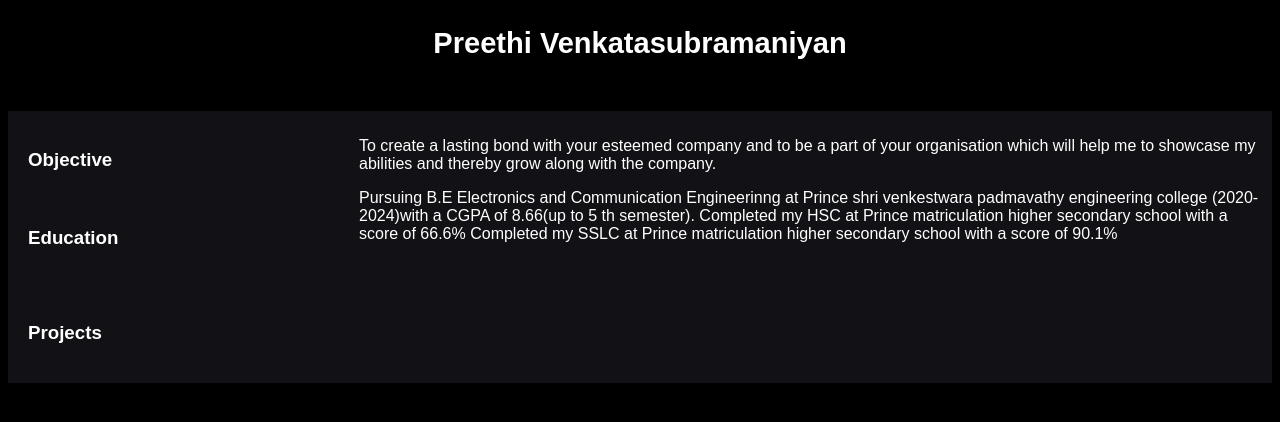
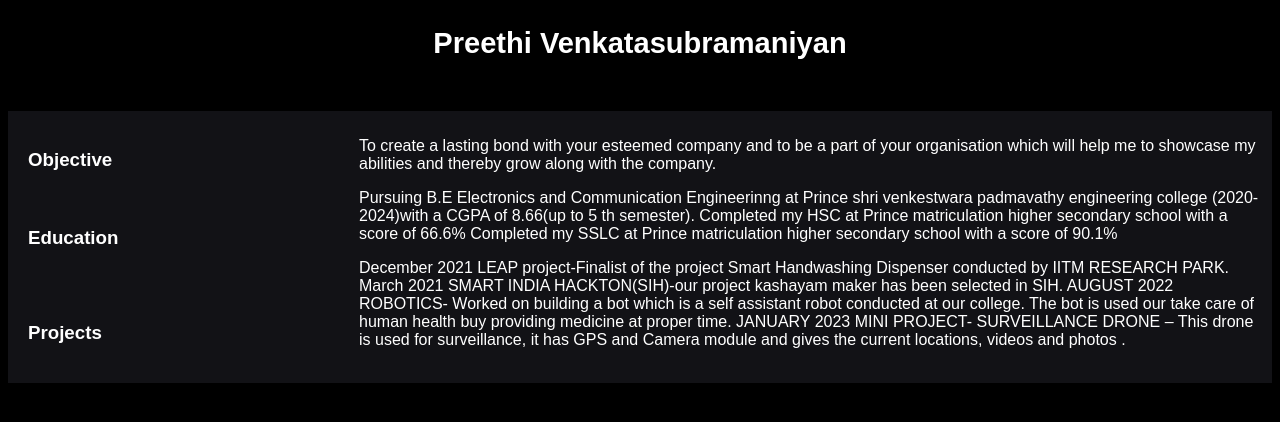
Before and after one commit to Preethivenkat03/preethi, a plain HTML site: page Profile.html in a window 1280 px wide. Shown: the part 118-540 px from the top of the page. Drawn offline with Linux system fonts and the light colour scheme.

Commit message:
Add files via upload

```diff
--- a/Profile.html
+++ b/Profile.html
@@ -94,6 +94,7 @@
                 </li><br><br>
                 <li>
                     <h3>Projects</h3>
+
                 </li>
             </ul>
         </nav>
@@ -106,6 +107,22 @@
                 Completed my HSC at Prince matriculation higher secondary school with a score of 66.6%
                 Completed my SSLC at Prince matriculation higher secondary school with a score of 90.1%
             </p>
+
+
+            <p>
+                December 2021
+                LEAP project-Finalist of the project Smart Handwashing Dispenser conducted by IITM RESEARCH
+                PARK.
+                March 2021
+                SMART INDIA HACKTON(SIH)-our project kashayam maker has been selected in SIH.
+                AUGUST 2022
+                ROBOTICS- Worked on building a bot which is a self assistant robot conducted at our college. The bot
+                is used our take care of human health buy providing medicine at proper time.
+                JANUARY 2023
+                MINI PROJECT- SURVEILLANCE DRONE – This drone is used for surveillance, it has GPS and Camera
+                module and gives the current locations, videos and photos .
+            </p>
+        </article>
         </article>
     </section>
 
```
